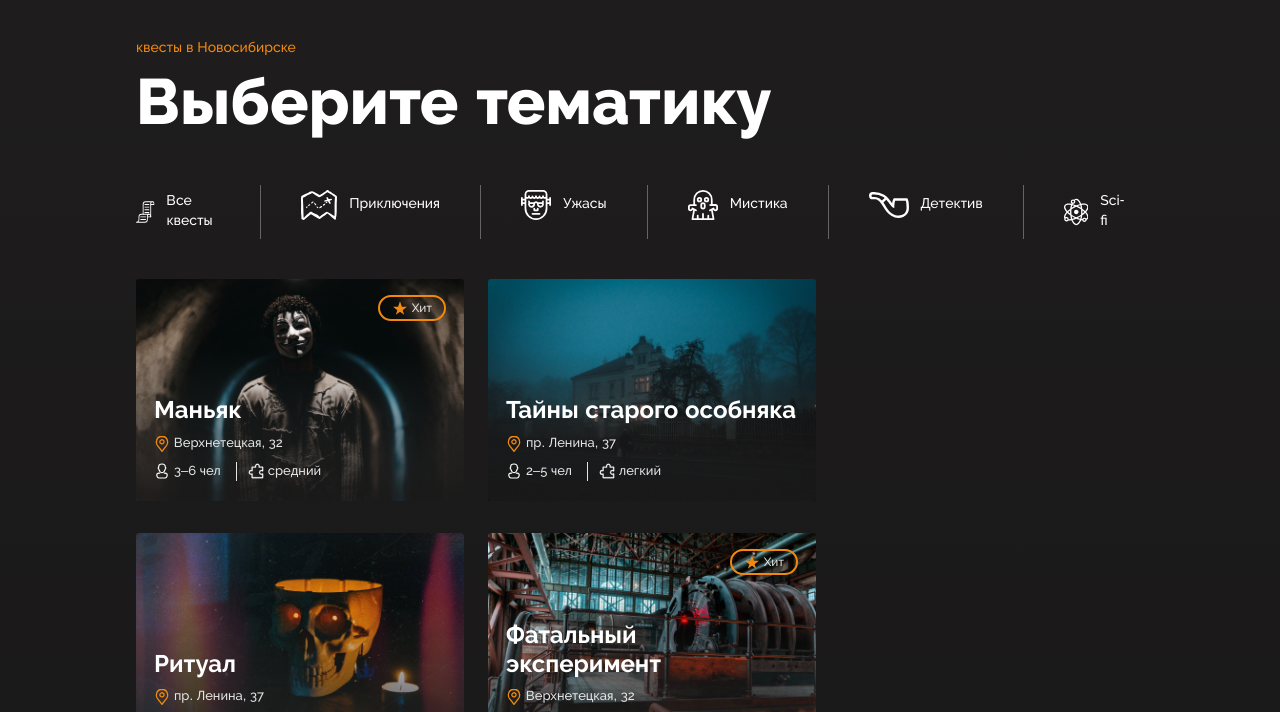
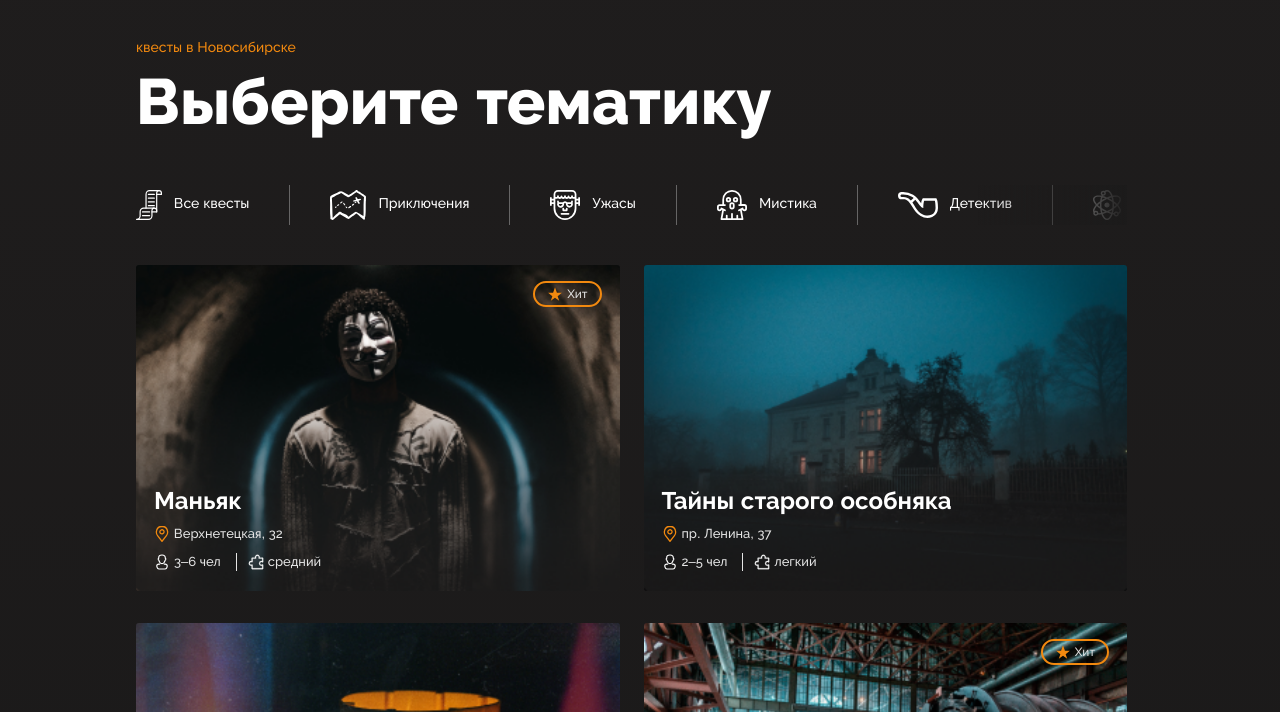
Before and after one commit to tkyzmina/quest, a plain HTML site: page choose.html in a window 1280 px wide. Shown: the part 82-794 px from the top of the page. Drawn offline with Linux system fonts and the light colour scheme.

Commit message:
Update 2021-05-14T14:10:21.556Z

```diff
--- a/choose.html
+++ b/choose.html
@@ -1,8 +1,7 @@
 <!DOCTYPE html>
-<html lang="en">
+<html lang="ru">
 
-<head>
-  <meta charset="UTF-8">
+<head><meta charset="UTF-8">
 <meta name="viewport" content="width=device-width, initial-scale=1.0">
 <meta http-equiv="X-UA-Compatible" content="ie=edge">
 <meta name="description" content="Project Name - описание">
@@ -27,13 +26,11 @@
 <!-- <link rel="preload" href="fonts/placeholder.woff2" as="font" crossorigin="anonymous"> -->
 
 <link rel="stylesheet" href="css/style.min.css">
-
-  <title>Escape room — Выберети крвест</title>
+ <title>Escape room — Выберети крвест</title>
 </head>
 
 <body>
-  <div style="display: none;">
-    <svg xmlns="http://www.w3.org/2000/svg" xmlns:xlink="http://www.w3.org/1999/xlink"><defs>
+  <div style="display: none;"><svg xmlns="http://www.w3.org/2000/svg" xmlns:xlink="http://www.w3.org/1999/xlink"><defs>
       <path d="M0 0h11v14H0z"/>
 
     <pattern id="pattern0" width="1" height="1" patternContentUnits="objectBoundingBox">
@@ -111,9 +108,7 @@
   <path fill="#fff" d="M29.21 14.14H42.9v1.46H29.21zM29.21 19.92h10.16v1.46H29.21z"/>
   <path fill="#fff" fill-rule="evenodd" d="M18.34 27.56L7.8 22.06l.18-.35 10.54 5.5-.18.35zM24.6 22.16V10.7h.4v11.46h-.4zM24.4 15.04l-5.92 3.5-.17-.36 5.9-3.48.2.34zM23.81 10.32L18 6.97l-7.32 4.29 5.7 3.3 7.44-4.24zM18 6.52l-8.1 4.74L16.38 15l8.23-4.68-.34-.2L18 6.53z" clip-rule="evenodd"/>
   <path stroke="#fff" stroke-width="1.18" d="M7.86 22.07l-.17-.1-.1-7.45-4.9-2.88m5.17 10.43l6.47-3.7m-6.47 3.7l6.47 3.4m.32-7.3v7.41l-.32-.12m.32-7.28L2.7 11.26V9.3l.3-.2 13.43-7.65L29.64 9.4v4.72h.43l.01-4.99L16.42 1 2.78 8.77l-.48.32v16.1L16.7 33l1.47-.8v0l.29-.16.15-.08v0l11.41-6.74.02-4.8h-.4V25l-11.08 6.53v-3.95l8.1-4.53-8.36-4.87m-3.66 0l-.32.18m3.98-.18l-.08.04v13.5l-1.52.84L2.7 24.95V11.64m15.62 6.54l.17.36 5.93-3.5-.2-.34-5.9 3.48zM2.69 11.64v-.15m11.64 6.87v7.1m9.93-15.33L18 6.52l-8.1 4.74L16.38 15l8.23-4.68-.34-.2zm-10.4 8.04L8.09 21.5l-.1-6.73 5.89 3.4zm12.04 4.9l-7.28 4.02v-8.28l7.28 4.25zm-7.91-16.1l5.82 3.35-7.44 4.23-5.7-3.3L18 6.98zM7.79 22.05l10.55 5.51.18-.35-10.54-5.5-.18.34zM24.6 10.7v11.46h.4V10.7h-.4z"/>
-</symbol></svg>
-  </div>
-
+</symbol></svg> </div>
   <div class="wrapper">
     <!-- <header class="header ">
   <div class="header__wrapper">
@@ -218,62 +213,33 @@
             <p class="filter__subtitle">квесты в Новосибирске</p>
             <h1 class="title title--lg">Выберите тематику</h1>
             <div class="filter__list">
-              <div class="filter__item">
-                <label class="filter__label">
-                  <input class="filter__checkbox" type="checkbox" name="filter" value="Все квесты" checked>
-                  <svg class="filter__icon" width="26" height="30">
+              <div class="filter__item"><label class="filter__label"><input class="filter__checkbox" type="checkbox"
+                    name="filter" value="Все квесты" checked><svg class="filter__icon" width="26" height="30">
                     <use xlink:href="#icon-1"></use>
                   </svg>
-                  <span class="filter__label-text">Все квесты</span>
-                </label>
-              </div>
-              <div class="filter__item">
-                <label class="filter__label">
-                  <input class="filter__checkbox" type="checkbox" name="filter" value="Приключения">
-                  <svg class="filter__icon" width="36" height="30">
+                  <span class="filter__label-text">Все&nbsp;квесты</span>
+                </label></div>
+              <div class="filter__item"><label class="filter__label"><input class="filter__checkbox" type="checkbox"
+                    name="filter" value="Приключения"><svg class="filter__icon" width="36" height="30">
                     <use xlink:href="#icon-2"></use>
-                  </svg>
-                  <span class="filter__label-text">Приключения</span>
-                </label>
-              </div>
-              <div class="filter__item">
-                <label class="filter__label">
-                  <input class="filter__checkbox" type="checkbox" name="filter" value="Ужасы">
-                  <svg class="filter__icon" width="30" height="30">
+                  </svg><span class="filter__label-text">Приключения</span></label></div>
+              <div class="filter__item"><label class="filter__label"><input class="filter__checkbox" type="checkbox"
+                    name="filter" value="Ужасы"><svg class="filter__icon" width="30" height="30">
                     <use xlink:href="#icon-3"></use>
-                  </svg>
-                  <span class="filter__label-text">Ужасы</span>
-                </label>
-              </div>
-              <div class="filter__item">
-                <label class="filter__label">
-                  <input class="filter__checkbox" type="checkbox" name="filter" value="Мистика">
-                  <svg class="filter__icon" width="30" height="30">
+                  </svg><span class="filter__label-text">Ужасы</span></label></div>
+              <div class="filter__item"><label class="filter__label"><input class="filter__checkbox" type="checkbox"
+                    name="filter" value="Мистика"><svg class="filter__icon" width="30" height="30">
                     <use xlink:href="#icon-4"></use>
-                  </svg>
-                  <span class="filter__label-text">Мистика</span>
-                </label>
-              </div>
-              <div class="filter__item">
-                <label class="filter__label">
-                  <input class="filter__checkbox" type="checkbox" name="filter" value="Детектив">
-                  <svg class="filter__icon" width="40" height="30">
+                  </svg><span class="filter__label-text">Мистика</span></label></div>
+              <div class="filter__item"><label class="filter__label"><input class="filter__checkbox" type="checkbox"
+                    name="filter" value="Детектив"><svg class="filter__icon" width="40" height="30">
                     <use xlink:href="#icon-5"></use>
-                  </svg>
-                  <span class="filter__label-text">Детектив</span>
-                </label>
-              </div>
-              <div class="filter__item">
-                <label class="filter__label">
-                  <input class="filter__checkbox" type="checkbox" name="filter" value="Sci-fi">
-                  <svg class="filter__icon" width="28" height="30">
+                  </svg><span class="filter__label-text">Детектив</span></label></div>
+              <div class="filter__item"><label class="filter__label"><input class="filter__checkbox" type="checkbox"
+                    name="filter" value="Sci-fi"><svg class="filter__icon" width="28" height="30">
                     <use xlink:href="#icon-6"></use>
-                  </svg>
-                  <span class="filter__label-text">Sci-fi</span>
-                </label>
-              </div>
+                  </svg><span class="filter__label-text">Sci&nbsp;-&nbsp;fi</span></label></div>
             </div>
-
           </section>
           <section class="cards">
             <h2 class="visually-hidden">Список квестов</h2>
@@ -317,6 +283,7 @@
   </a>
 </div>
 
+
             <div class="card">
   <div class="card__img-wrapper">
     <div class="card__img">
@@ -351,6 +318,7 @@
   </a>
 </div>
 
+
             <div class="card">
   <div class="card__img-wrapper">
     <div class="card__img">
@@ -384,6 +352,7 @@
     </div>
   </a>
 </div>
+
 
             <div class="card">
   <div class="card__img-wrapper">
@@ -424,8 +393,7 @@
     </div>
   </a>
 </div>
-
-            <div class="card">
+ <div class="card">
   <div class="card__img-wrapper">
     <div class="card__img">
       <img src="img/content/cards/card1@1x.png" alt="" srcset="img/content/cards/card1@2x.png 2x" width="344" height="232">
@@ -464,8 +432,7 @@
     </div>
   </a>
 </div>
-
-            <div class="card">
+ <div class="card">
   <div class="card__img-wrapper">
     <div class="card__img">
       <img src="img/content/cards/card4@1x.png" alt="" srcset="img/content/cards/card4@2x.png 2x" width="344" height="232">
@@ -498,6 +465,7 @@
     </div>
   </a>
 </div>
+
 
             <div class="card">
   <div class="card__img-wrapper">
@@ -538,6 +506,7 @@
     </div>
   </a>
 </div>
+
 
             <div class="card">
   <div class="card__img-wrapper">
@@ -607,6 +576,7 @@
   </a>
 </div>
 
+
             <div class="card">
   <div class="card__img-wrapper">
     <div class="card__img">
@@ -640,6 +610,7 @@
     </div>
   </a>
 </div>
+
 
             <div class="card">
   <div class="card__img-wrapper">
@@ -675,11 +646,11 @@
   </a>
 </div>
 
+
           </section>
         </div>
       </div>
-    </main>
-    <footer class="footer container">
+    </main><footer class="footer container">
   <div class="footer__socials">
     <a class="footer__link footer__link--insta" href="#" aria-label="Escape room в Инстаграмм"></a>
     <a class="footer__link footer__link--vk" href="#" aria-label="Escape room в Контакте"></a>
@@ -688,7 +659,6 @@
 </footer>
 
   </div>
-
 </body>
 
 </html>
--- a/css/style.css
+++ b/css/style.css
@@ -1158,6 +1158,13 @@ button,
   .card:hover {
     -webkit-filter: drop-shadow(2px 2px 24px rgba(141, 80, 8, 0.12));
             filter: drop-shadow(2px 2px 24px rgba(141, 80, 8, 0.12)); }
+  @media (max-width: 1320px) {
+    .card {
+      width: calc(100% / 2 - 24px); } }
+  @media (max-width: 711px) {
+    .card {
+      min-width: 288px;
+      width: calc(100% - 24px); } }
   .card__img-wrapper {
     width: 100%;
     z-index: -1; }
@@ -1272,7 +1279,20 @@ button,
 
 .filter {
   padding-top: 40px;
-  margin-bottom: 40px; }
+  margin-bottom: 40px;
+  position: relative; }
+  .filter::after {
+    position: absolute;
+    content: "";
+    width: 15%;
+    height: 40px;
+    right: 0;
+    bottom: 0;
+    background: -webkit-gradient(linear, right top, left top, from(#1c1b1b), to(rgba(28, 27, 27, 0)));
+    background: linear-gradient(270deg, #1c1b1b 0%, rgba(28, 27, 27, 0) 100%);
+    pointer-events: none; }
+  .filter ::-webkit-scrollbar {
+    display: none; }
   .filter__subtitle {
     margin: 0;
     margin-bottom: 10px;
@@ -1282,22 +1302,40 @@ button,
   .filter__list {
     display: -webkit-box;
     display: -ms-flexbox;
-    display: flex; }
+    display: flex;
+    position: relative; }
+    @media (max-width: 1439px) {
+      .filter__list {
+        display: -webkit-box;
+        display: -ms-flexbox;
+        display: flex;
+        -webkit-box-orient: horizontal;
+        -webkit-box-direction: normal;
+            -ms-flex-direction: row;
+                flex-direction: row;
+        overflow-x: auto;
+        white-space: nowrap;
+        margin-right: -20px;
+        width: 100%; } }
   .filter__item {
     padding: 5px 40px;
     border-right: 1px solid rgba(255, 255, 255, 0.32); }
     .filter__item:first-of-type {
       padding-left: 0; }
     .filter__item:last-of-type {
-      padding-right: 0;
+      padding-right: 100px;
       border: none; }
+    @media (max-width: 767px) {
+      .filter__item {
+        padding: 5px 16px; } }
   .filter__label {
     display: -webkit-box;
     display: -ms-flexbox;
     display: flex;
     -webkit-box-align: center;
         -ms-flex-align: center;
-            align-items: center; }
+            align-items: center;
+    cursor: pointer; }
     .filter__label:hover > .filter__label-text {
       border-bottom: 2px solid #f2890f; }
   .filter__label-text {
```
Also changed, not shown: css/style.min.css, 1 other file.
